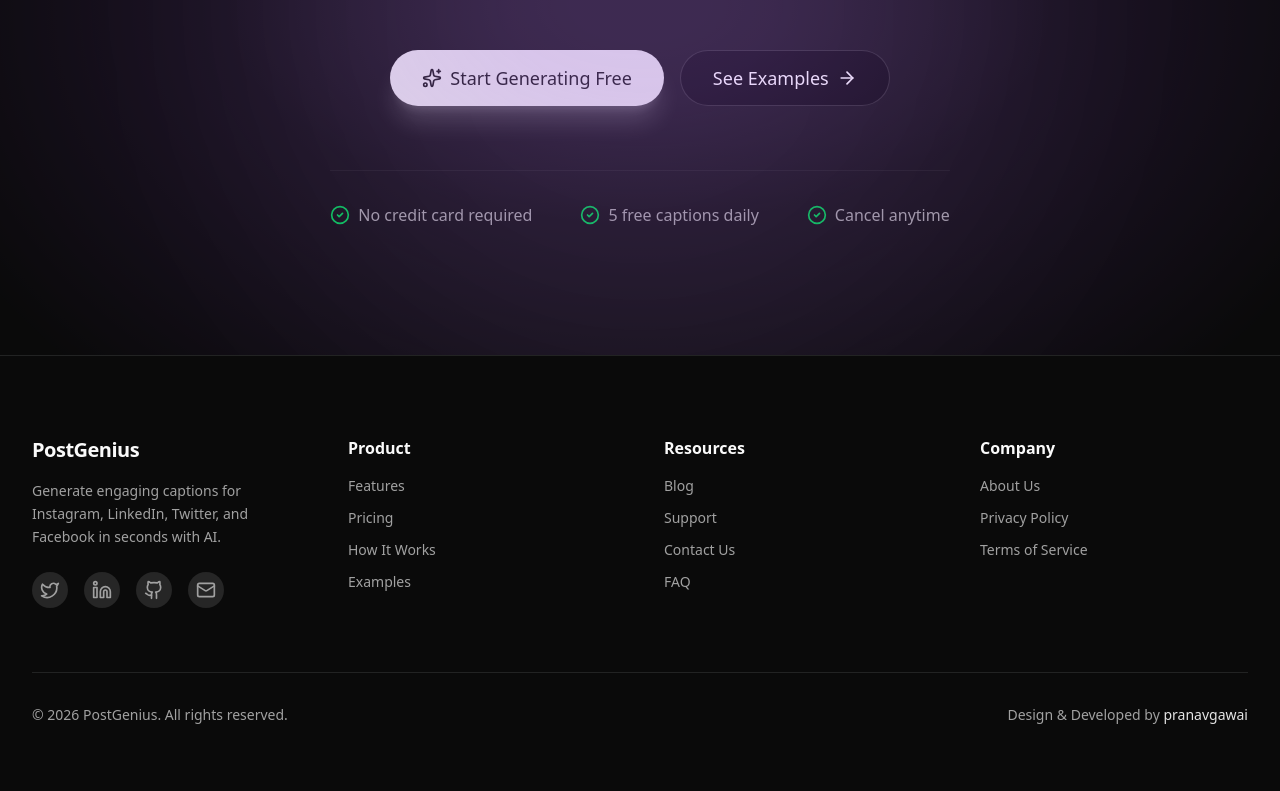
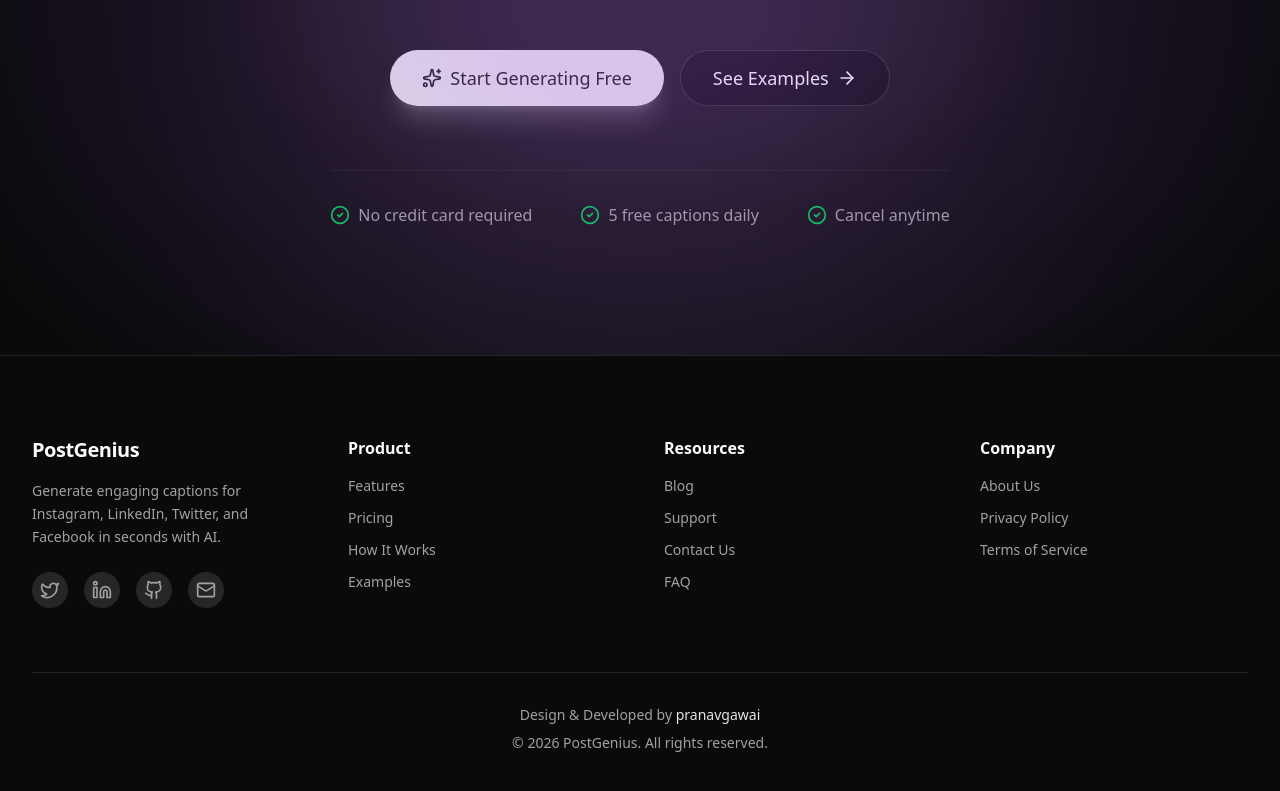
Before and after one commit to pranavgawaii/PostGenius-main, a Next.js app: page / in a window 1280 px wide. Shown: the part 6592-7383 px from the top of the page. Built offline with nearby package versions, Linux system fonts and the light colour scheme; no server answers.

Commit message:
Update footer layout: center credit above copyright

```diff
--- a/src/components/blocks/footer.tsx
+++ b/src/components/blocks/footer.tsx
@@ -56,11 +56,7 @@
                 </div>
 
                 {/* Bottom Bar */}
-                <div className="pt-8 border-t border-border flex flex-col sm:flex-row justify-between items-center gap-4 text-sm">
-                    <div>
-                        &copy; {new Date().getFullYear()} PostGenius. All rights reserved.
-                    </div>
-
+                <div className="pt-8 border-t border-border flex flex-col items-center gap-2 text-sm text-center">
                     <div className="text-muted-foreground">
                         Design & Developed by{' '}
                         <a
@@ -71,6 +67,10 @@
                         >
                             pranavgawai
                         </a>
+                    </div>
+
+                    <div>
+                        &copy; {new Date().getFullYear()} PostGenius. All rights reserved.
                     </div>
                 </div>
             </div>
```
